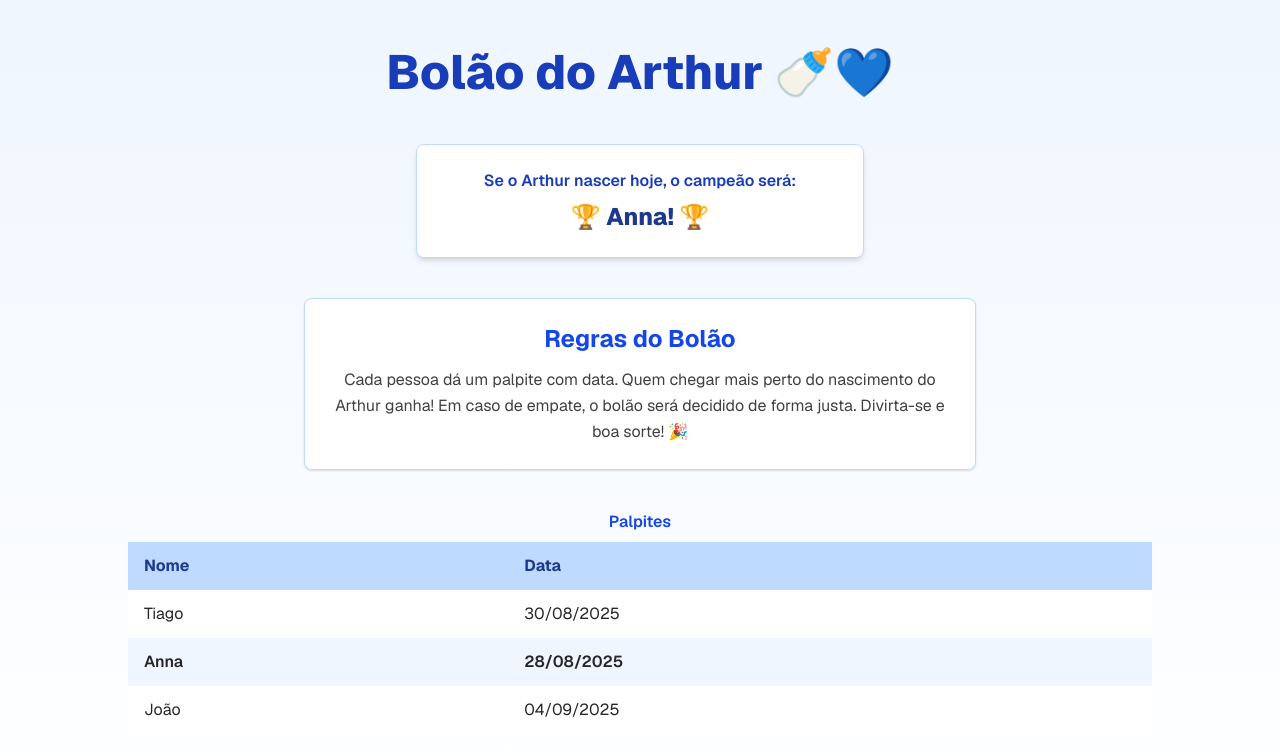
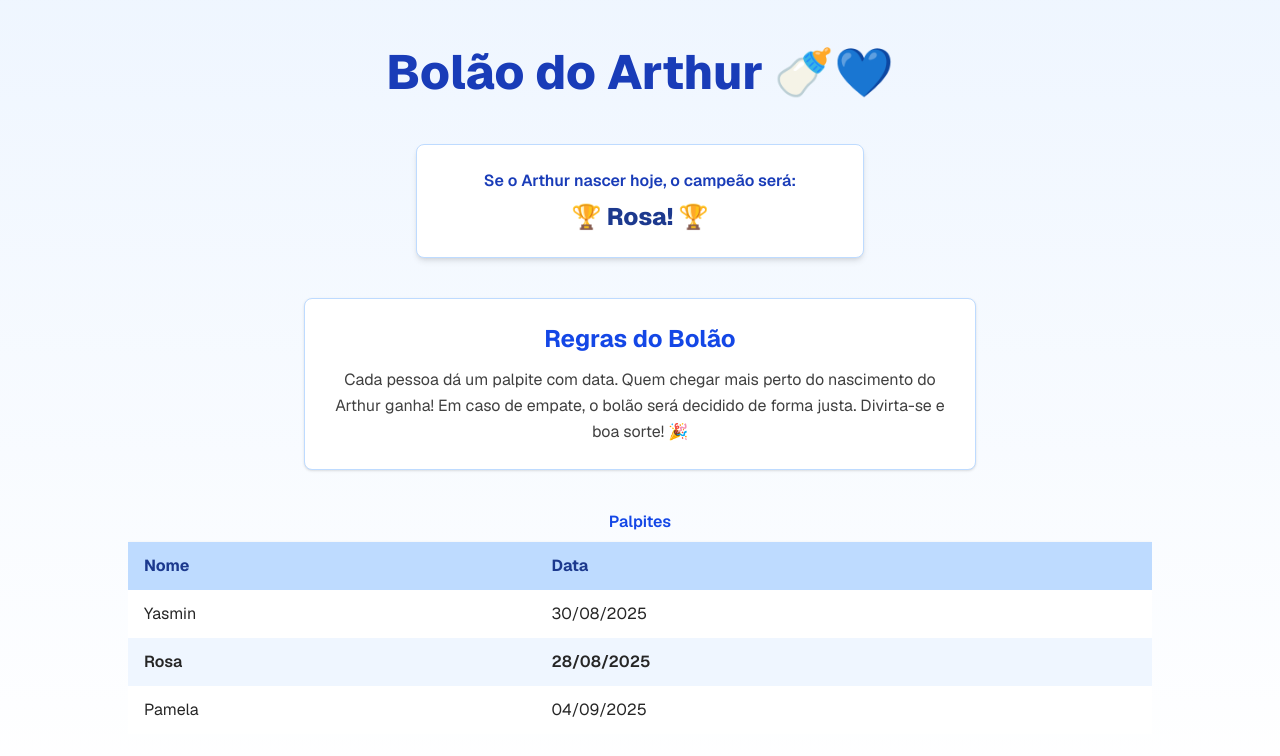
Before and after one commit to thallesBueno/baby-pool, a Next.js app: page / in a window 1280 px wide. Shown: the top 756 px of the page. Built offline with nearby package versions, Linux system fonts and the light colour scheme.

Commit message:
change bets

```diff
--- a/src/app/page.tsx
+++ b/src/app/page.tsx
@@ -2,15 +2,15 @@
 
 const bets = [
   {
-    name: "Tiago",
+    name: "Yasmin",
     date: "2025-08-30",
   },
   {
-    name: "Anna",
+    name: "Rosa",
     date: "2025-08-28",
   },
   {
-    name: "João",
+    name: "Pamela",
     date: "2025-09-04",
   },
 ];
```
